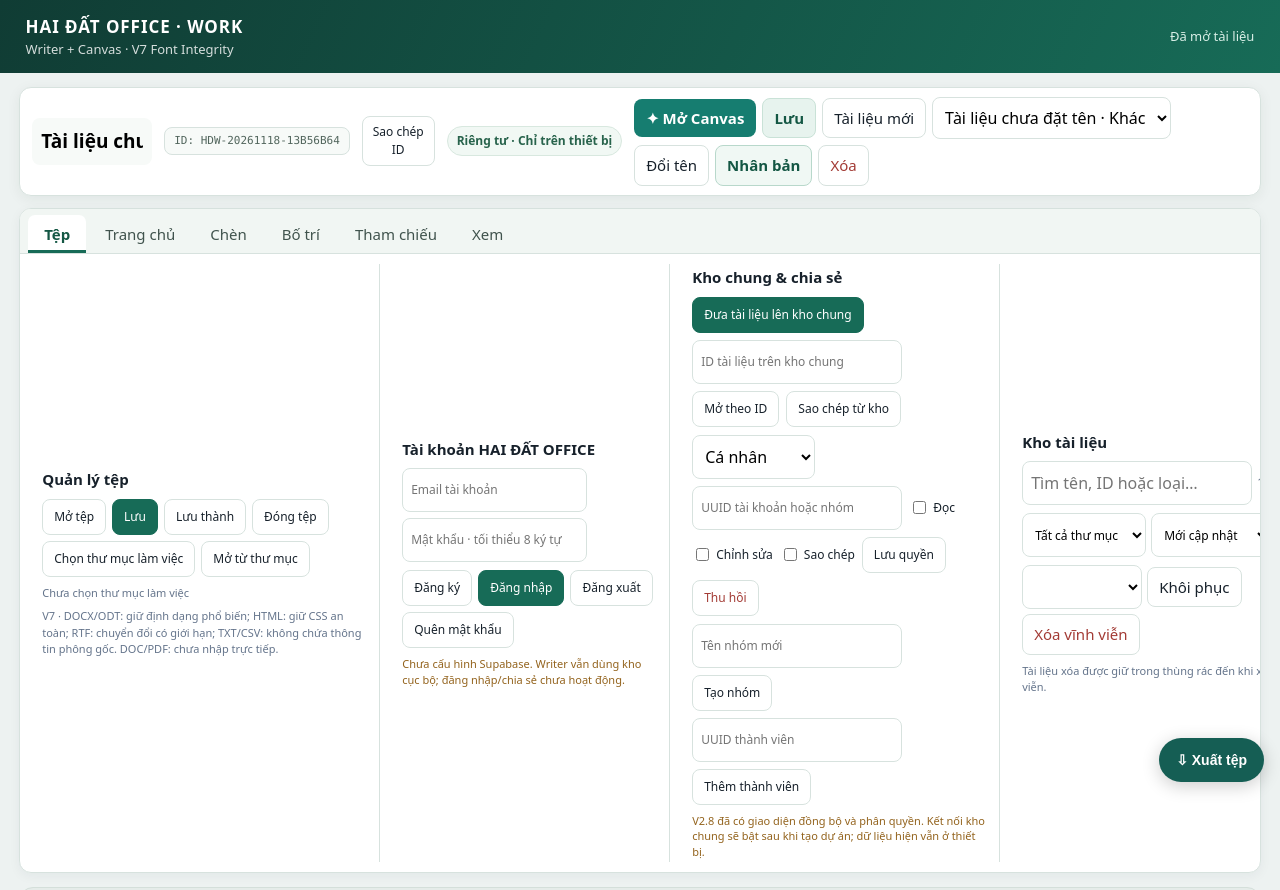
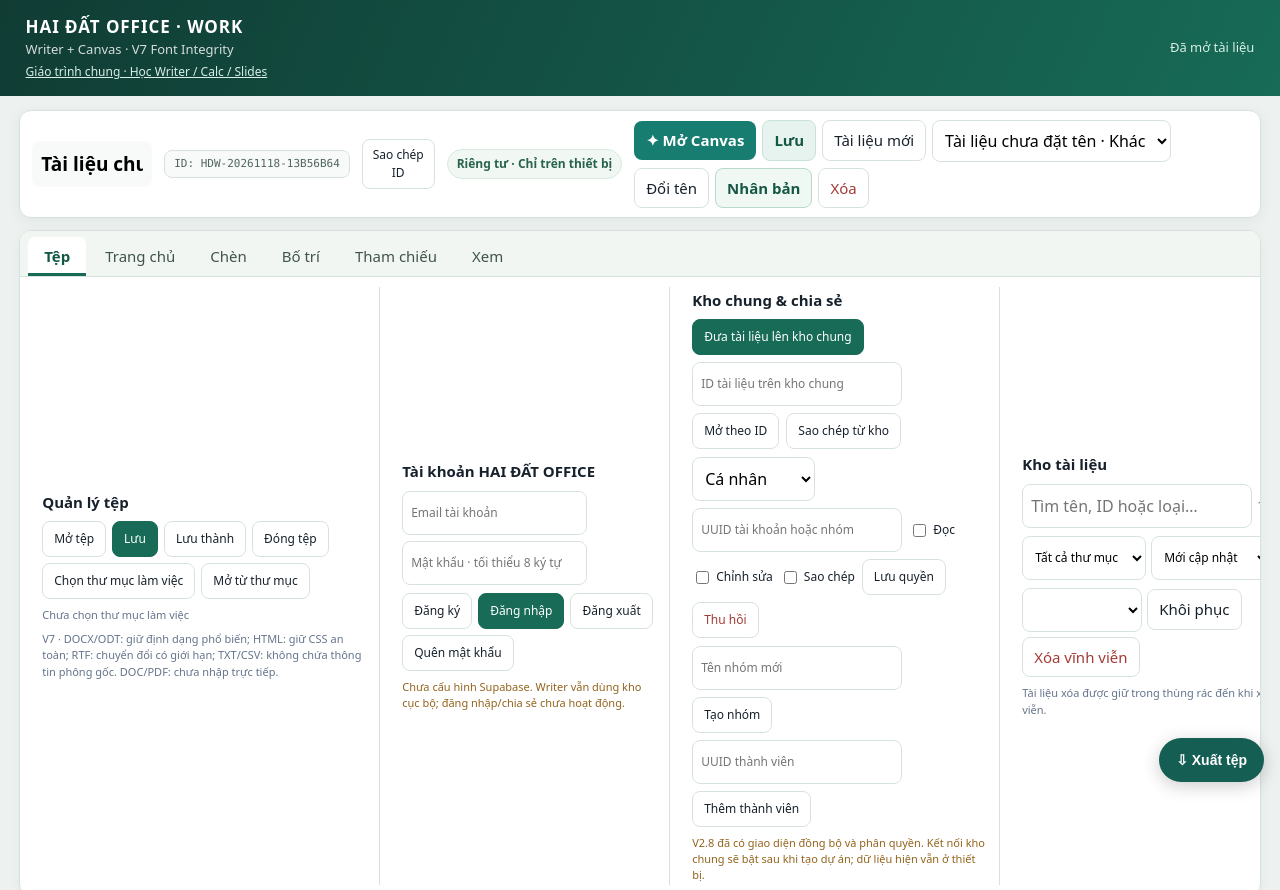
Before and after one commit to Form997/Offiice, a plain HTML site: page writer/index.html in a window 1280 px wide. Shown: the top 890 px of the page. Drawn offline with nearby package versions, Linux system fonts and the light colour scheme.

Commit message:
feat(academy): link shared curriculum from Writer

```diff
--- a/writer/index.html
+++ b/writer/index.html
@@ -12,7 +12,7 @@
 </head>
 <body>
 <header class="topbar">
-  <div><div class="brand">HAI ĐẤT OFFICE · WORK</div><div class="sub">Writer + Canvas · V7 Font Integrity</div></div>
+  <div><div><div class="brand">HAI ĐẤT OFFICE · WORK</div><div class="sub">Writer + Canvas · V7 Font Integrity</div><a href="../academy/?app=writer" style="color:#d8eee6;font-size:12px">Giáo trình chung · Học Writer / Calc / Slides</a></div></div>
   <div class="top-actions"><span id="saveState" class="save-state" role="status">Sẵn sàng</span><button id="install" hidden>Cài ứng dụng</button></div>
 </header>
 <main>
```
